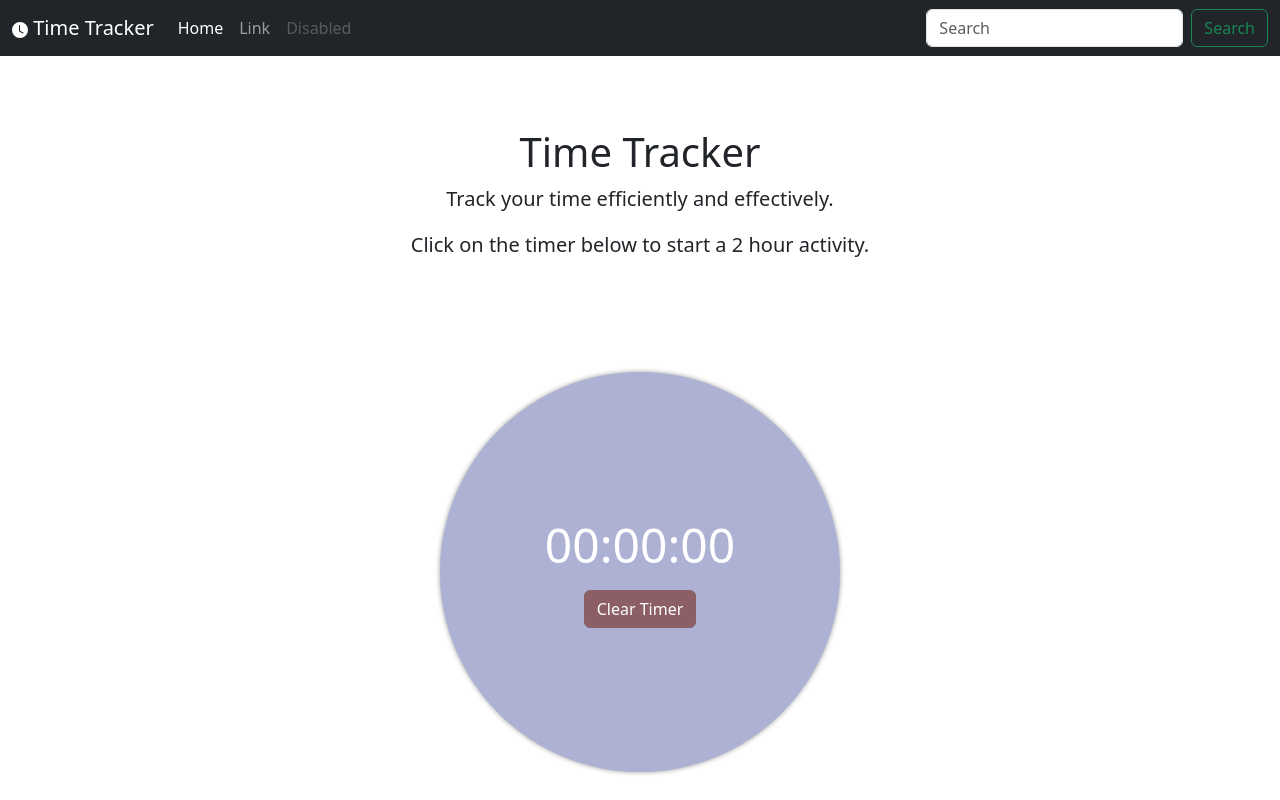
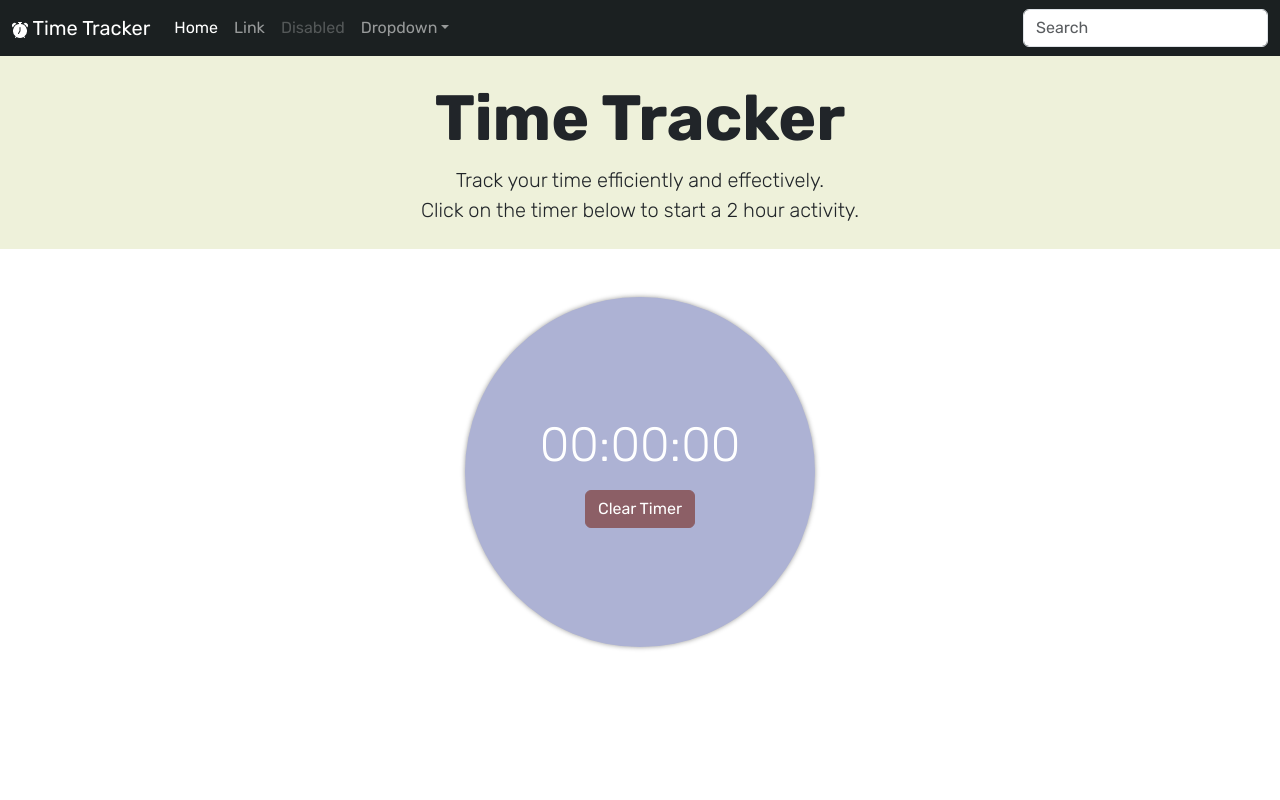
Before and after one commit to ZachariasKing/time-tracker, a website built with Vite: page time-tracker/index.html in a window 1280 px wide. Built offline with nearby package versions, Linux system fonts and the light colour scheme.

Commit message:
added new font Rubik and amended styling of timer circle and header

```diff
--- a/time-tracker/index.html
+++ b/time-tracker/index.html
@@ -10,11 +10,23 @@
       integrity="sha384-4Q6Gf2aSP4eDXB8Miphtr37CMZZQ5oXLH2yaXMJ2w8e2ZtHTl7GptT4jmndRuHDT"
       crossorigin="anonymous"
     />
+
+    <!----------------Google Font - Rubik----------------->
+    <link rel="preconnect" href="https://fonts.googleapis.com" />
+    <link rel="preconnect" href="https://fonts.gstatic.com" crossorigin />
+    <link
+      href="https://fonts.googleapis.com/css2?family=Rubik:ital,wght@0,300..900;1,300..900&display=swap"
+      rel="stylesheet"
+    />
+
     <link rel="stylesheet" href="./src/styles/style.css" />
   </head>
   <body>
     <!--------------------- Navbar -------------------------->
-    <nav class="navbar navbar-expand-md navbar-dark bg-dark mb-4">
+    <nav
+      class="navbar navbar-expand-md navbar-dark bg-dark"
+      aria-label="Fourth navbar example"
+    >
       <div class="container-fluid">
         <a class="navbar-brand" href="#"
           ><svg
@@ -22,11 +34,11 @@
             width="16"
             height="16"
             fill="currentColor"
-            class="bi bi-clock-fill"
+            class="bi bi-alarm-fill"
             viewBox="0 0 16 16"
           >
             <path
-              d="M16 8A8 8 0 1 1 0 8a8 8 0 0 1 16 0M8 3.5a.5.5 0 0 0-1 0V9a.5.5 0 0 0 .252.434l3.5 2a.5.5 0 0 0 .496-.868L8 8.71z"
+              d="M6 .5a.5.5 0 0 1 .5-.5h3a.5.5 0 0 1 0 1H9v1.07a7.001 7.001 0 0 1 3.274 12.474l.601.602a.5.5 0 0 1-.707.708l-.746-.746A6.97 6.97 0 0 1 8 16a6.97 6.97 0 0 1-3.422-.892l-.746.746a.5.5 0 0 1-.707-.708l.602-.602A7.001 7.001 0 0 1 7 2.07V1h-.5A.5.5 0 0 1 6 .5m2.5 5a.5.5 0 0 0-1 0v3.362l-1.429 2.38a.5.5 0 1 0 .858.515l1.5-2.5A.5.5 0 0 0 8.5 9zM.86 5.387A2.5 2.5 0 1 1 4.387 1.86 8.04 8.04 0 0 0 .86 5.387M11.613 1.86a2.5 2.5 0 1 1 3.527 3.527 8.04 8.04 0 0 0-3.527-3.527"
             />
           </svg>
           Time Tracker</a
@@ -35,14 +47,14 @@
           class="navbar-toggler"
           type="button"
           data-bs-toggle="collapse"
-          data-bs-target="#navbarCollapse"
-          aria-controls="navbarCollapse"
+          data-bs-target="#navbarsExample04"
+          aria-controls="navbarsExample04"
           aria-expanded="false"
           aria-label="Toggle navigation"
         >
           <span class="navbar-toggler-icon"></span>
         </button>
-        <div class="collapse navbar-collapse" id="navbarCollapse">
+        <div class="collapse navbar-collapse" id="navbarsExample04">
           <ul class="navbar-nav me-auto mb-2 mb-md-0">
             <li class="nav-item">
               <a class="nav-link active" aria-current="page" href="#">Home</a>
@@ -51,34 +63,48 @@
             <li class="nav-item">
               <a class="nav-link disabled" aria-disabled="true">Disabled</a>
             </li>
+            <li class="nav-item dropdown">
+              <a
+                class="nav-link dropdown-toggle"
+                href="#"
+                data-bs-toggle="dropdown"
+                aria-expanded="false"
+                >Dropdown</a
+              >
+              <ul class="dropdown-menu">
+                <li><a class="dropdown-item" href="#">Action</a></li>
+                <li><a class="dropdown-item" href="#">Another action</a></li>
+                <li>
+                  <a class="dropdown-item" href="#">Something else here</a>
+                </li>
+              </ul>
+            </li>
           </ul>
-          <form class="d-flex" role="search">
+          <form role="search">
             <input
-              class="form-control me-2"
+              class="form-control"
               type="search"
               placeholder="Search"
               aria-label="Search"
             />
-            <button class="btn btn-outline-success" type="submit">
-              Search
-            </button>
           </form>
         </div>
       </div>
     </nav>
 
     <!-- Header -->
-    <header class="text-center py-5 mb-4">
+    <header class="text-center p-4">
       <div class="container">
-        <h1 class="fw-light">Time Tracker</h1>
-        <p class="lead">Track your time efficiently and effectively.</p>
-        <p class="lead">Click on the timer below to start a 2 hour activity.</p>
+        <h1 class="display-3 fw-bold">Time Tracker</h1>
+        <p class="lead m-0">Track your time efficiently and effectively.</p>
+        <p class="lead m-0">Click on the timer below to start a 2 hour activity.</p>
       </div>
     </header>
 
     <!--------------------- Main Content -------------------------->
     <div
-      id="timer-circle" class="text-white container d-flex justify-content-center align-items-center flex-column mt-5"
+      id="timer-circle"
+      class="text-white container d-flex justify-content-center align-items-center flex-column mt-5"
     >
       <div class="row">
         <div class="col-12 text-center">
@@ -87,7 +113,9 @@
       </div>
       <div class="row">
         <div class="col-12 text-center">
-            <button id="timer-clear" class="z-3 btn btn-danger">Clear Timer</button>
+          <button id="timer-clear" class="z-3 btn btn-danger">
+            Clear Timer
+          </button>
           <!-- <button id="start-button" class="btn btn-primary">Start</button>
           <button id="pause-button" class="btn btn-secondary">Pause</button> -->
         </div>
@@ -99,7 +127,6 @@
       integrity="sha384-j1CDi7MgGQ12Z7Qab0qlWQ/Qqz24Gc6BM0thvEMVjHnfYGF0rmFCozFSxQBxwHKO"
       crossorigin="anonymous"
     ></script>
-       <div id="app"></div>
     <script type="module" src="/src/main.js"></script>
   </body>
 </html>
--- a/time-tracker/src/styles/style.css
+++ b/time-tracker/src/styles/style.css
@@ -1,3 +1,9 @@
+*{
+  font-family: "Rubik", sans-serif;
+}
+header{
+  background-color: #eef1da;
+}
 .btn-danger{
   --bs-btn-color: #fff;
   --bs-btn-bg: #8C5F66;
@@ -21,7 +27,7 @@
   width: 70vw;           /* keeps gaps on either side of circle 30vw relative to 70vw viewport width taken up by ciurcle  */
   aspect-ratio: 1 / 1; /* Ensures it remains a circle */
   border-radius: 50%;     /* Makes it a circle */
-  max-width: 400px;      /* Optional: limit max size */
+  max-width: 350px;      /* Optional: limit max size */
   min-width: 250px;
   background: #ADB2D4;    /* Dark background, matches Bootstrap bg-dark */
   box-shadow: 0 0 5px rgba(0,0,0,0.4);
@@ -32,3 +38,6 @@
 #timer-circle:active {
 box-shadow: 0 0 15px rgba(100, 103, 122,0.6) inset; /*inset shadow to give tactile response to user when circle clicked on*/
 }
+.navbar-dark{
+  background-color: #1b2021 !important; /* Dark background color */
+}
```
